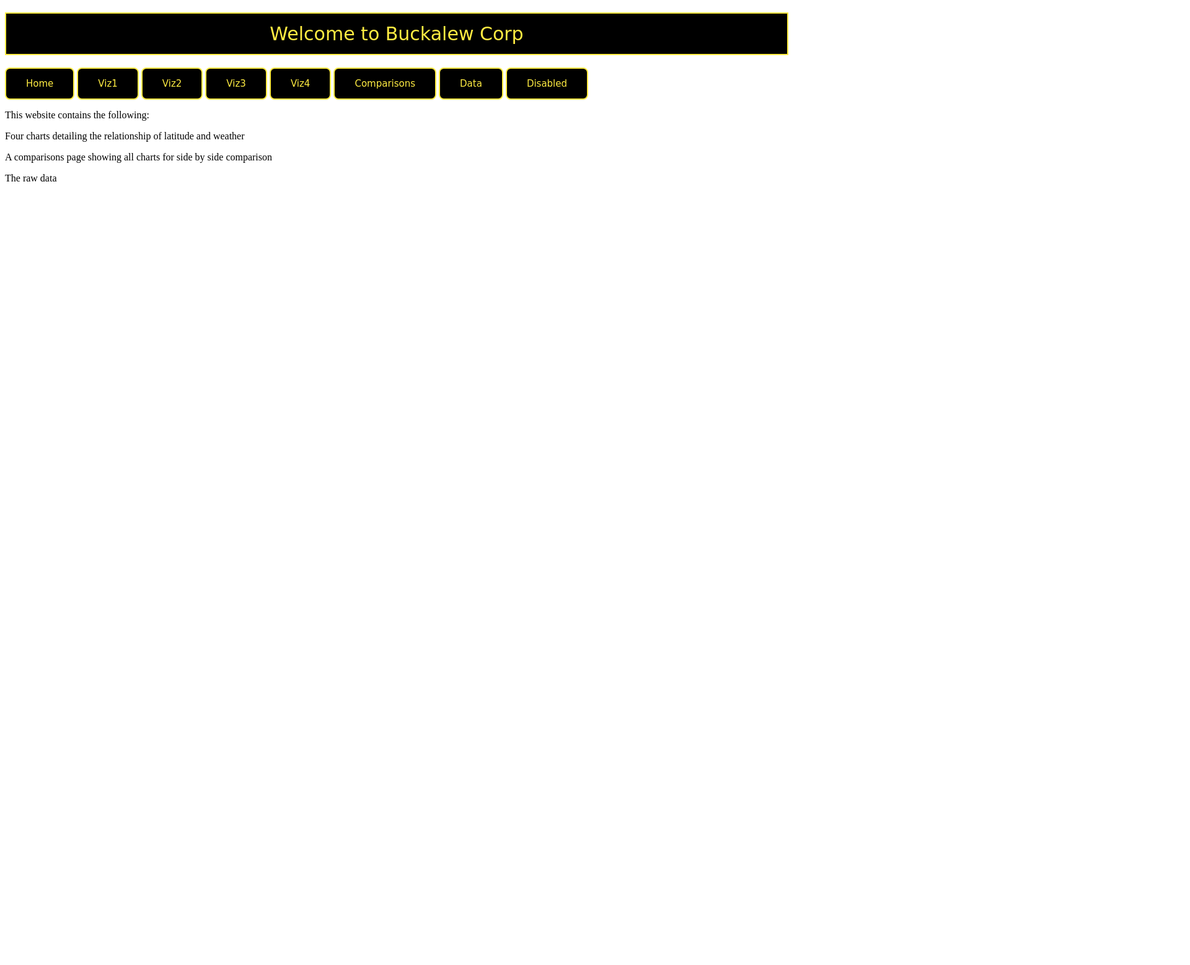
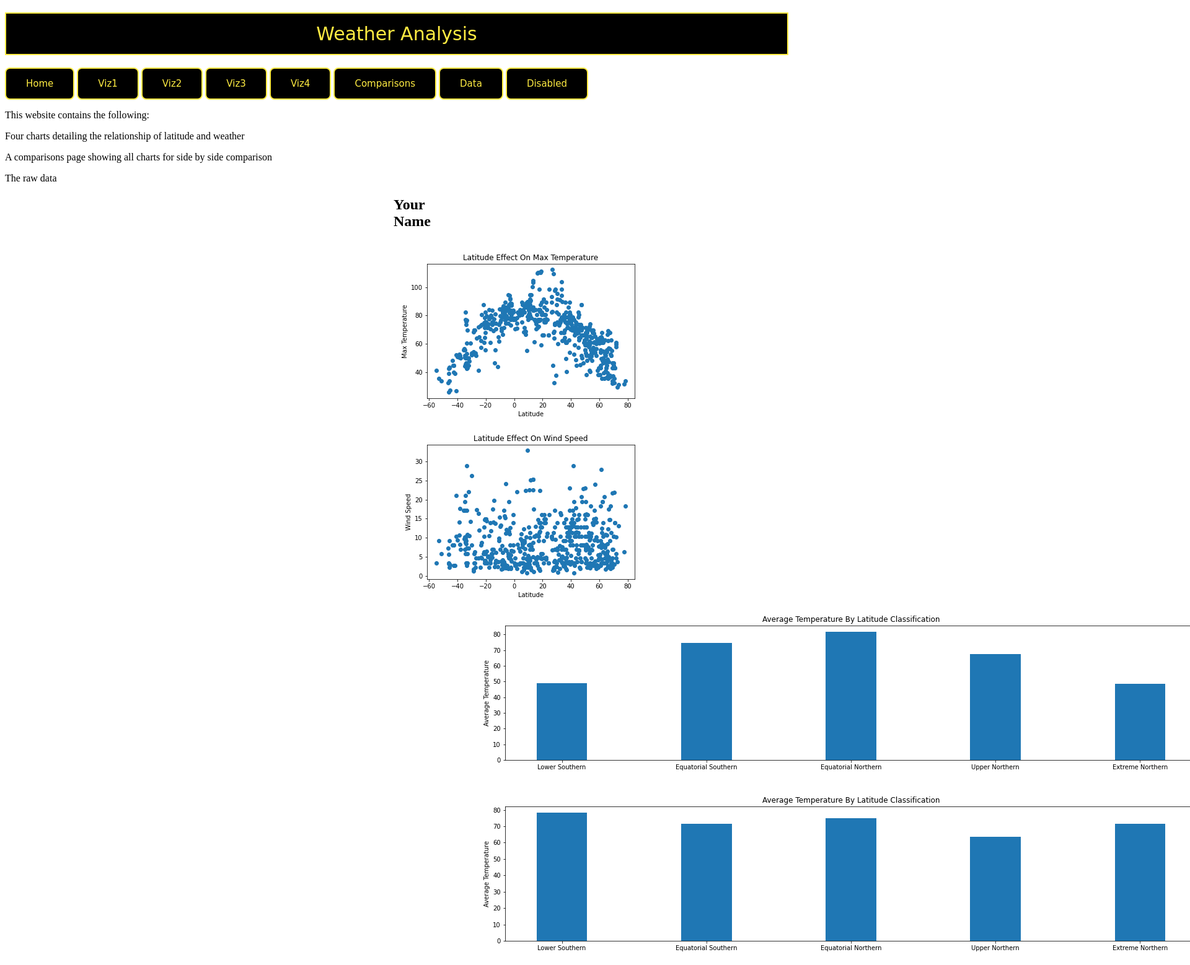
Before and after one commit to eddie0rNot/Web-Design-Challenge, a plain HTML site: page index.html in a window 1280 px wide. Shown: the top 1558 px of the page at 62% size, 1920 px wide, since content can reach past the window. Before the commit the page ends 800 px from the top, so only its background shows below. Drawn offline with Linux system fonts and the light colour scheme.

Commit message:
added img files to homepage

```diff
--- a/css/indexstylesheet.css
+++ b/css/indexstylesheet.css
@@ -25,3 +25,8 @@ a {
     display: inline-block;
     border-radius: 8px;
    }
+
+   .container {
+    width: 10px;
+    margin: 0 auto;
+  }
--- a/index.html
+++ b/index.html
@@ -3,10 +3,10 @@
 
     <head>
         <meta charset="UTF-8">
-        <title>Eddie Buckalew</title>
+        <title>Weather Analysis</title>
         <link rel="stylesheet" type="text/css" href="css\indexstylesheet.css">
 
-        <h1>Welcome to Buckalew Corp</h1>
+        <h1>Weather Analysis</h1>
     </head>
     <body>
       <nav class="navbar navbar-expand-lg navbar-light bg-light">
@@ -29,6 +29,19 @@
     <p>The raw data</p>
   </section>
 
+  <main class="container">
+    <section id="main-bio">
+      <section id="figure">
+        <h2 id="bio-name">Your Name</h2>
+        <img id="viz1" src="../Web-Design-Challenge/Assets/lat_temp_viz1.png" alt="Sample Text">
+        <img id="viz1" src="../Web-Design-Challenge/Assets/lat_ws_viz2.png" alt="Sample Text">
+        <img id="viz1" src="../Web-Design-Challenge/Assets/lat_temp_viz3.png" alt="Sample Text">
+        <img id="viz1" src="../Web-Design-Challenge/Assets/lat_hum_viz4.png" alt="Sample Text">
+      </section>
+      <p>s. .</p>
+    </section>
+
+
     <body>
 
 </body>
```
